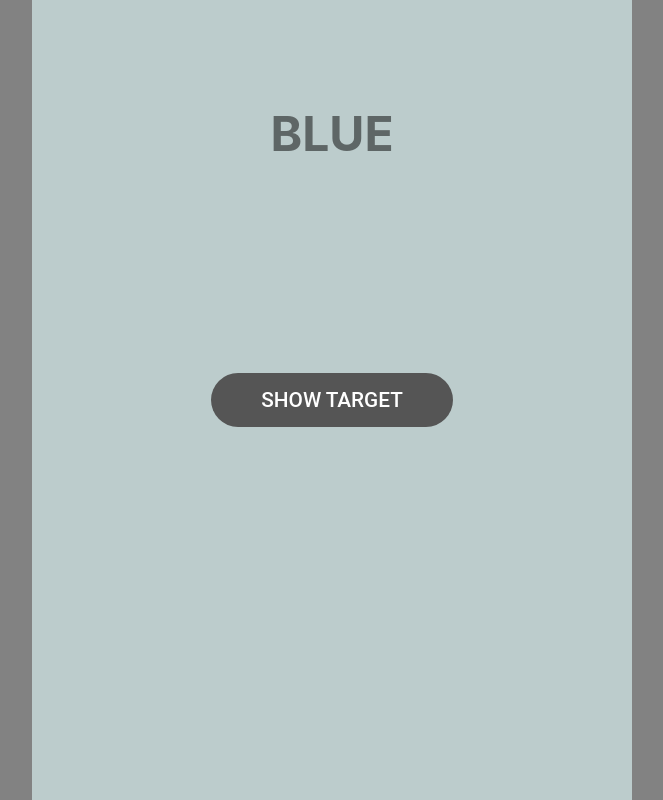
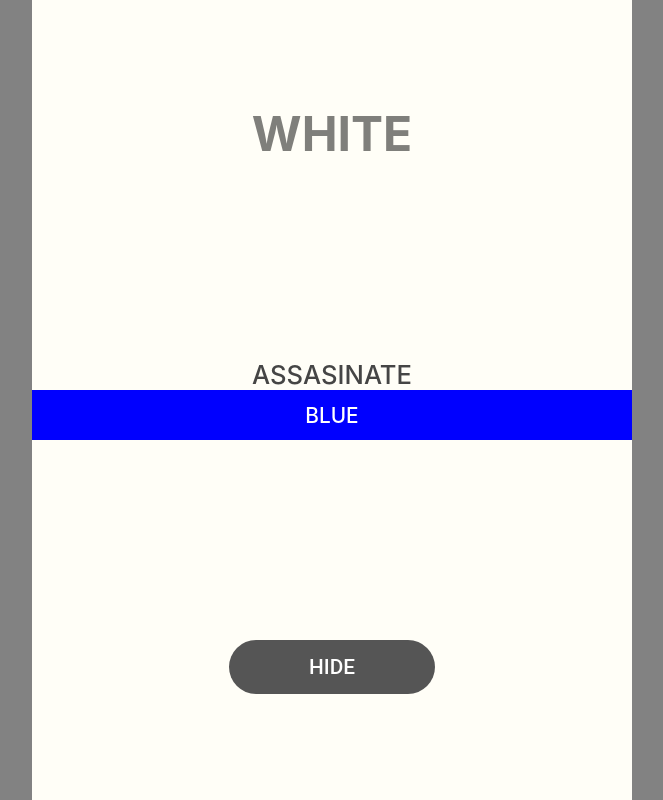
Before and after one commit to Jacfrederiksen/assasinator, a React (Create React App) app: page /playerscreen in a window 1280 px wide. Both pictures are taken after a click on the button "SHOW TARGET". Shown: the whole page, without its empty margins (308-971 px from the left). Built offline with nearby package versions, Linux system fonts and the light colour scheme.

Commit message:
Funktionerne virker

```diff
--- a/src/data/allData.json
+++ b/src/data/allData.json
@@ -14,8 +14,8 @@
         },
         {
             "title":"black",
-            "bc" : "#5D5D5D",
-            "but" : "#C3C3C3",
+            "bc" : "#454545",
+            "but" : "#777777",
             "target" : ["blue", "white", "red", "green"]
         },
         {
--- a/src/global.scss
+++ b/src/global.scss
@@ -5,7 +5,7 @@ $lightGray: #C3C3C3;
 $creamWhite: #FFFEF7;
 $red:#FF7171;
 $blue:#6AA6FF;
-$black:#5D5D5D;
+$black:#454545;
 $green:#4eca5f;
 $blackOverlay: rgba(0, 0, 0, 0.503);
 $allBlack:#1a1a1a;
--- a/src/pages/playerscreen/PlayerScreen.js
+++ b/src/pages/playerscreen/PlayerScreen.js
@@ -5,40 +5,46 @@ import PassOverlay from '../../components/passOverlay/PassOverlay';
 
 const PlayerScreen = () => {
 
-    const [show, setShow] = useState(false);
-    const [count, setCount] = useState(0);
-    const [selected, setSelected] = useState([]);
-    const [targets, setTargets] = useState([]);
+    const [show, setShow] = useState(false);  //Portal
+    const [count, setCount] = useState(0);  //Counter til chooseTarget, bruges til at skifte data og styling til næste spiller
+    var [opponents, setOpponents] = useState([]); //Array med de shufflede elementer fra targets i data
+    const [selected, setSelected] = useState([]);  //Array med de valgte targets fra det shufflede array
 
 
-    const chooseTarget = () => {
+    const chooseTarget = (e) => {
 
-        // Bruges til at skifte farve og tekst på playerscreen, dvs - vise næste spiller
-        setCount(count => count +1);
-
+    /*setCount(count => count +1); */
 
         shuffle(data[count].target);
-
+        e.target.style.display = "none";
+        document.querySelector("#p_target_con").style.display="flex";
+        document.querySelector("#footer").style.display="flex";
     }
 
     const shuffle = () => {
 
-        setTargets(data[count].target.sort(() => Math.random() - 0.5))
+        console.log(count)
 
-        // Skal bruges til at pushe det valgte target ind i selected array
-        setSelected(selected => [...selected, targets[0]])
-
-        //setNames(current => [...current, 'Carl']);
-        console.log(selected)
+        setOpponents(data[count].target.sort(() => Math.random() - 0.5))
+    }
 
 
-    }
+    useEffect(() => {
+        if (!opponents.length) return;
+        setSelected(selected => [...selected, opponents[0]])
 
-    useEffect(() => {
+        opponents = opponents.filter(remove => !selected.includes( remove ));
 
-        console.log(targets)
+        document.querySelector("#p_target_text").textContent=opponents[0];
+        document.querySelector("#p_target_child").style.backgroundColor=opponents[0];
 
-    },[targets])
+        console.log(opponents)
+        console.log(selected);
+        console.log(opponents[0]);
+
+        },[opponents])
+
+        //Filter, find eller reduce til at ungå gentagelser fra selected
 
     return (
 
@@ -50,12 +56,12 @@ const PlayerScreen = () => {
                 </header>
                 <section className={styles.player_sec}>
                     <button onClick={chooseTarget} style={{backgroundColor:data[count].but}}>show target</button>
-                    <div className={styles.player_target_con}>
+                    <div className={styles.player_target_con} id="p_target_con">
                         <span className={styles.a_span}>assasinate</span>
-                        <span className={styles.player_target}><p>{data[count].target}</p></span>
+                        <span className={styles.player_target} id="p_target_child"><p id="p_target_text">{data[count].target}</p></span>
                     </div>
                 </section>
-                <footer className={styles.player_foot}>
+                <footer className={styles.player_foot} id="footer">
                     <button style={{backgroundColor:data[count].but}} onClick={() => setShow((s) => !s)}>hide</button>
                 </footer>
             </div>
```
